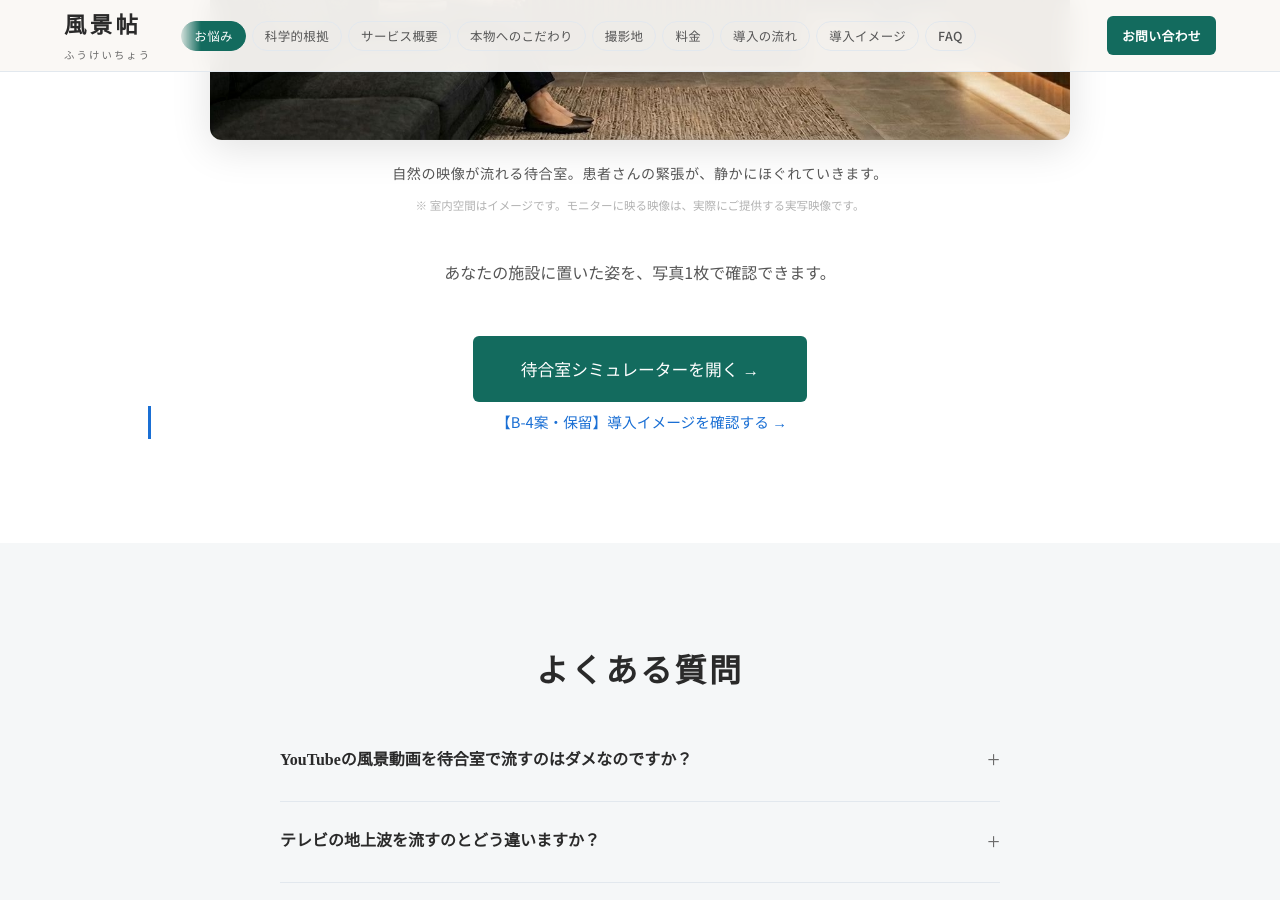
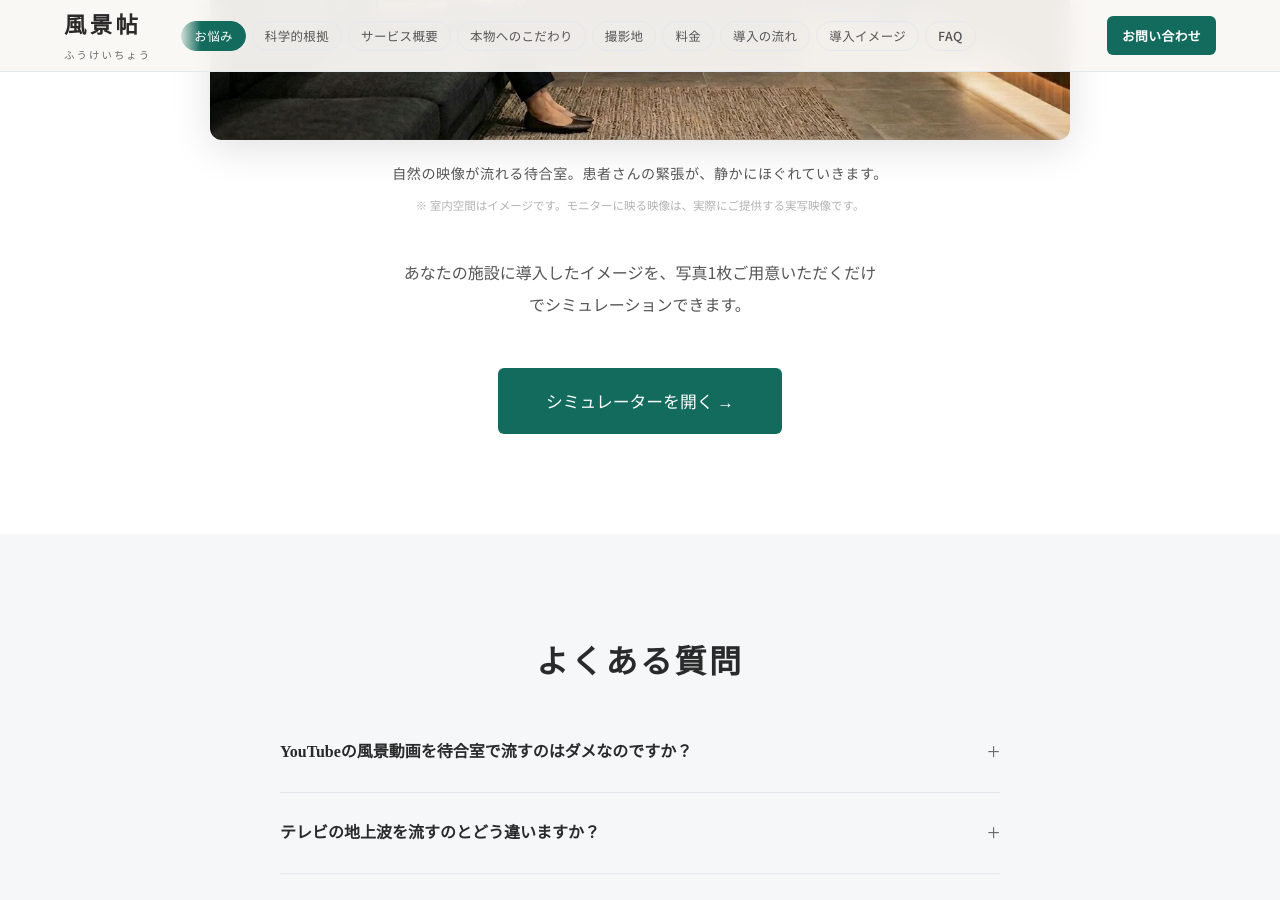
Before and after one commit to dr836gnypeq-ctrl/fukeichou-site, a Jekyll site: the page built from index.html, in a window 1280 px wide and 900 px high, scrolled down 10168 px. Built offline with Jekyll 4.4.1, drawn with Linux system fonts in a browser that asks for light colours; nearby versions of some CDN libraries.

Commit message:
Apply B-4 B-5: rename to 導入シミュレーター, update all 待合室 refs in simulator

```diff
--- a/index.html
+++ b/index.html
@@ -422,9 +422,8 @@ description: 待合室のモニターに何を流すか迷っていませんか
   </div>
 </div>
 <div class="container" style="text-align:center;margin-top:40px">
-<p class="section-lead reveal reveal-d1">あなたの施設に置いた姿を、写真1枚で確認できます。</p>
-<a href="{{ '/simulator/' | relative_url }}" class="btn btn-primary btn-lg reveal reveal-d2">待合室シミュレーターを開く →</a>
-<span class="change-preview">【B-4案・保留】導入イメージを確認する →</span>
+<p class="section-lead reveal reveal-d1">あなたの施設に導入したイメージを、写真1枚ご用意いただくだけでシミュレーションできます。</p>
+<a href="{{ '/simulator/' | relative_url }}" class="btn btn-primary btn-lg reveal reveal-d2">シミュレーターを開く →</a>
 </div>
 </div>
 </section>
--- a/simulator.html
+++ b/simulator.html
@@ -1,7 +1,7 @@
 ---
 layout: default
-title: 待合室シミュレーター
-description: あなたの待合室に風景帖の映像を置いてみませんか。写真をアップロードして、導入後のイメージをご確認ください。
+title: 導入シミュレーター
+description: あなたの施設に風景帖の映像を置いてみませんか。写真をアップロードして、導入後のイメージをご確認ください。
 noindex: true
 ---
 
@@ -120,10 +120,8 @@ noindex: true
 <!-- Hero -->
 <div class="sim-hero">
   <div class="container">
-    <h1>待合室シミュレーター</h1>
-    <span class="change-preview">【B-5案】導入イメージシミュレーター</span>
-    <p>あなたの待合室に、風景帖の映像を置いてみませんか。</p>
-    <span class="change-preview">【B-5案】あなたの施設に、風景帖の映像を置いてみませんか。</span>
+    <h1>導入シミュレーター</h1>
+    <p>あなたの施設に、風景帖の映像を置いてみませんか。</p>
   </div>
 </div>
 
@@ -146,7 +144,7 @@ noindex: true
       <circle cx="18" cy="22" r="4" stroke-width="2"/>
       <path d="M6 34l10-8 6 5 8-10 12 13" stroke-width="2" stroke-linecap="round" stroke-linejoin="round"/>
     </svg>
-    <h3>待合室の写真をアップロード</h3>
+    <h3>施設の写真をアップロード</h3>
     <p>ドラッグ＆ドロップ、またはクリックして選択</p>
     <input type="file" accept="image/*" id="simFileInput">
   </div>
@@ -173,7 +171,7 @@ noindex: true
   </div>
 
   <div class="sim-canvas-wrap" id="simContainer">
-    <img class="sim-bg" id="simBgPhoto" src="{{ '/assets/images/sample-clinic.jpg' | relative_url }}" alt="待合室の写真">
+    <img class="sim-bg" id="simBgPhoto" src="{{ '/assets/images/sample-clinic.jpg' | relative_url }}" alt="施設の写真">
     <div class="sim-monitor" id="simMonitor">
       <div class="sim-drag-hint" id="simDragHint">
         <svg width="24" height="24" viewBox="0 0 24 24" fill="none" stroke="#fff" stroke-width="2" stroke-linecap="round" stroke-linejoin="round"><path d="M5 9l-3 3 3 3"/><path d="M9 5l3-3 3 3"/><path d="M15 19l-3 3-3-3"/><path d="M19 9l3 3-3 3"/><line x1="2" y1="12" x2="22" y2="12"/><line x1="12" y1="2" x2="12" y2="22"/></svg>
@@ -217,7 +215,7 @@ noindex: true
 </div>
 
 <div class="sim-cta">
-  <p>この風景を、あなたの待合室に。</p>
+  <p>この風景を、あなたの施設に。</p>
   <a href="{{ '/#contact' | relative_url }}" class="btn btn-primary btn-lg">導入のご相談</a>
   <p style="font-size:.8rem;opacity:.6;margin-top:10px">初月無料トライアル実施中</p>
 </div>
```
